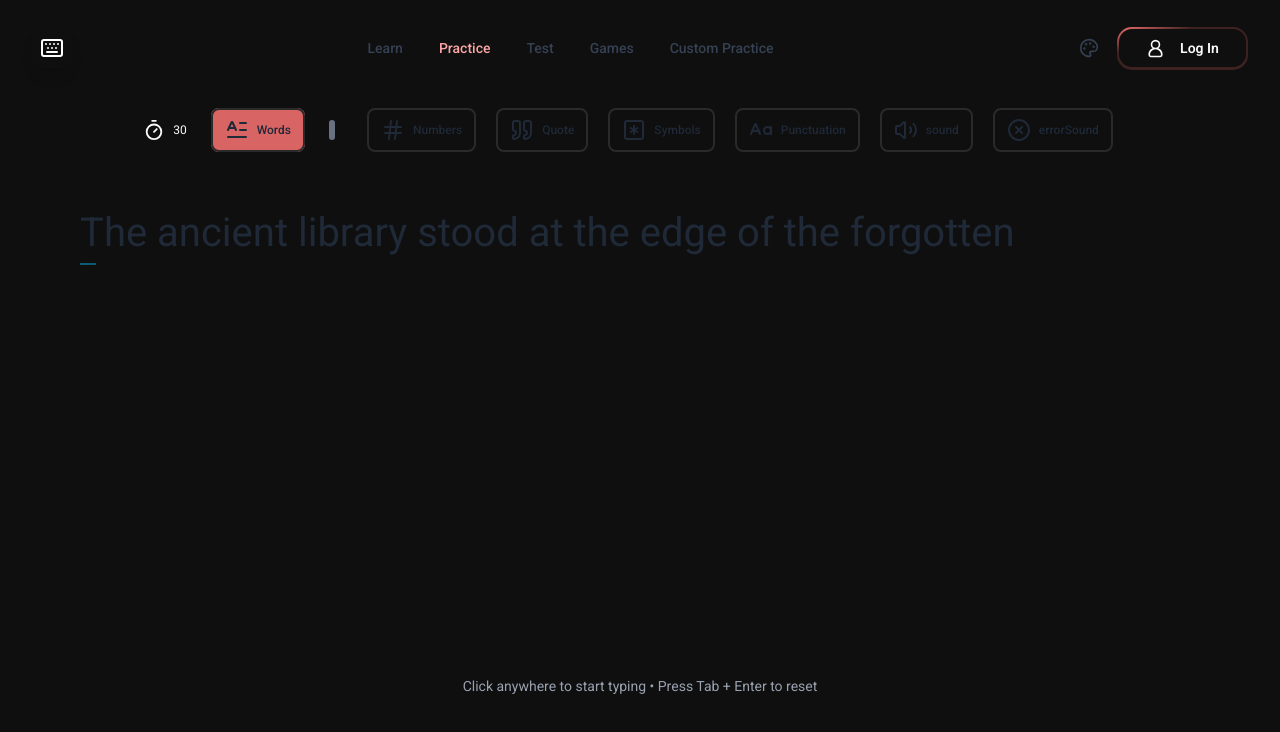
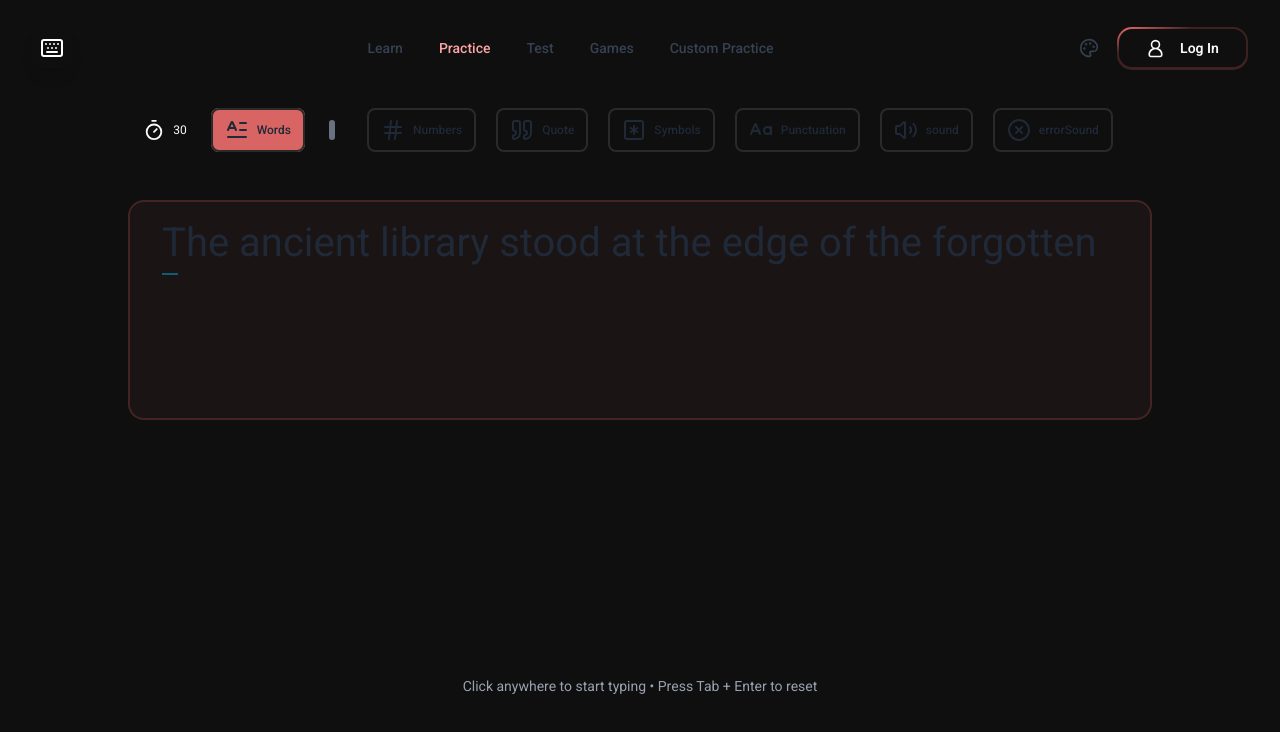
Before and after one commit to REDAELMBARKI/TypingIdeaMoneyTypeIdea, a React (Vite) app: page / in a window 1280 px wide. Shown: the top 732 px of the page. Built offline with nearby package versions, Linux system fonts and the light colour scheme.

Commit message:
diaplaying the render txt is done + dynamic fontSize to fit all the text in the container

```diff
--- a/src/TypingMain.tsx
+++ b/src/TypingMain.tsx
@@ -333,6 +333,8 @@ useColoringEffect({
     setDynamicTextRange,
   });
 
+
+
   // caps listener
   useCapsLockListener({ setIsCapsOn });
 
@@ -525,13 +527,13 @@ useColoringEffect({
       style={{ background: currentTheme.page_bg }}
     >
       {/* Main Content */}
-      <main className="flex-1 flex flex-col items-center justify-center px-4 sm:px-6 lg:px-8 pb-20">
+      <main className="flex-1  flex flex-col items-center justify-center px-4 sm:px-6 lg:px-8 pb-20 ">
         {/* inform for caps on case  */}
         {isCapsOn && <CapsOnModel />}
         {/* cntrolls  */}
 
         {/* Text Display */}
-        <div className="w-full max-w-screen mx-auto mt-[100px] ">
+        <div className="w-full max-w-screen mx-auto mt-[100px]  ">
           {/* chow controlls only if we dont type any more line 1000 no keydown */}
 
           {!isFocuceOnText && (
@@ -554,10 +556,23 @@ useColoringEffect({
 
           <div
             className={`
+            w-[80%]
             text-lg sm:text-lg lg:text-2xl leading-relaxed sm:leading-relaxed lg:leading-relaxed
-            font-mono text-center p-6 sm:p-8 lg:p-12 rounded-2xl
+            font-mono text-center py-2 sm:py-2 lg:py-2  px-8 sm:px-8 lg:px-8 rounded-2xl
 
-          `}
+            `}
+
+          style={{
+
+                position : 'absolute',
+                top:'200px' ,
+                left: '50%' ,
+                transform: 'translateX(-50%)',
+                backgroundColor: currentTheme.buttonPrimary + "0D", // 10% opacity = 1A in hex
+                border: "2px solid " + currentTheme.buttonPrimary + "2D", // 30% opacity = 4D
+
+
+              }}
           >
             {/* // words counter  */}
             {isFocuceOnText && typingModeSelected === "time" ? (
@@ -578,7 +593,15 @@ useColoringEffect({
             ) : (
                 <div
                   className={`px-4 py-2 rounded-lg text-white font-bold  cursor-default select-none  text-center w-[4em]   right-4`}
-                  style={{ color: currentTheme.buttonSecondary }}
+                  style={{ color: currentTheme.buttonSecondary  ,
+                            // border: `1px solid ${currentTheme.buttonSecondary}`,
+                            position: 'absolute',
+                            top: '0px',
+                            left : '0px',
+                            transform: 'translateY(-100%)'
+
+
+                  }}
                 >
                   {/*  (currentText.split(' ').length - 1)  i used lenth -1 cuz we an extra char at the end empty space cuz of the space we add in the ext */}
                   {isFocuceOnText &&
@@ -588,15 +611,14 @@ useColoringEffect({
             )}
 
             <div
-              className="mx-w-full hitespace-normal break-words break-keep h-[180px] "
+              className="mx-w-full hitespace-normal break-words break-keep h-[200px]  "
 
               ref={containerRef}
               style={{
                 textAlign: "start",
                 fontSize: `${fontSizeRef.current}px`,
                 overflowY: "hidden",
-                position : 'absolute',
-                top:'200px'
+
               }}
             >
               {/* // text render */}
--- a/src/components/recordedTypeSession.tsx
+++ b/src/components/recordedTypeSession.tsx
@@ -1,4 +1,4 @@
-import React, { type JSX } from "react";
+import React, { useEffect, type JSX } from "react";
 
 interface ModalProps {
   setIsRecordPanelOpen: React.Dispatch<React.SetStateAction<boolean>>;
@@ -30,6 +30,19 @@ export const RecordedTypeSession: React.FC<ModalProps> = ({
 
 
 
+  //  reducing font size to fit content within container
+  useEffect(() => {
+  const container = containerRef.current;
+  if (!container) return;
+
+  let currentFontSize = fontSizeRef.current;
+
+  while (container.scrollHeight > container.clientHeight && currentFontSize > 8) {
+    currentFontSize -= 5;
+    container.style.fontSize = `${currentFontSize}px`;
+  }
+}, []);
+
   return (
     <div
       className="fixed inset-0 flex items-center justify-center bg-black/60 backdrop-blur-sm z-50 animate-fade-in"
@@ -45,13 +58,17 @@ export const RecordedTypeSession: React.FC<ModalProps> = ({
         <div className="absolute inset-0  opacity-20 blur-3xl rounded-2xl pointer-events-none"></div>
 
         {/* Modal content */}
-        <div ref={containerRef}
-          style={{
-                textAlign: "start",
-                fontSize: `${fontSizeRef.current}px`,
-                overflowY: "hidden",
-              }}
-          className="relative z-10 text-white flex-1 flex items-center justify-center">
+        <div
+           ref={containerRef}
+           style={{
+            textAlign: "start",
+            fontSize: `${36}px`,
+            overflow: "hidden",
+            whiteSpace: "normal",           // allow wrapping
+            wordWrap: "break-word",         // break long words if needed
+            overflowWrap: "break-word",     // modern equivalent
+          }}
+          className="relative z-10 text-white ">
           {replayRenderedText}
         </div>
 
```
